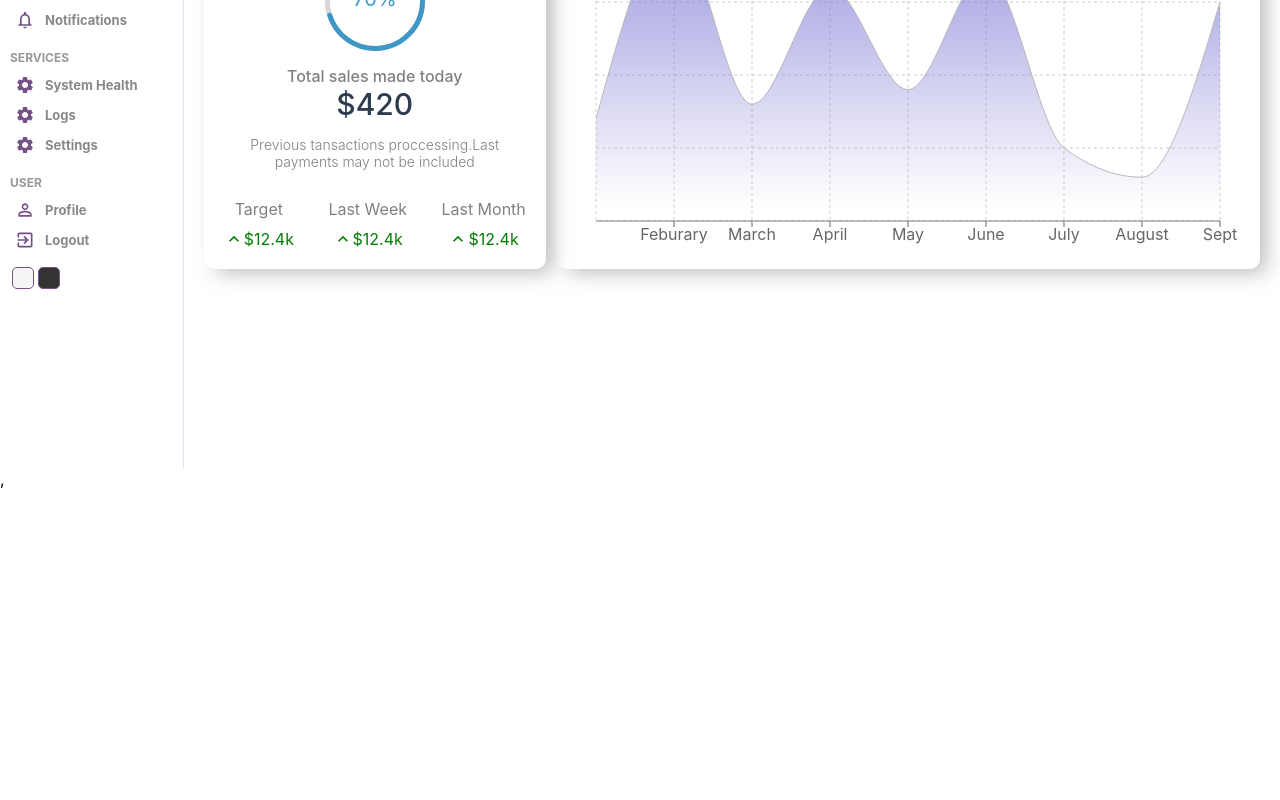
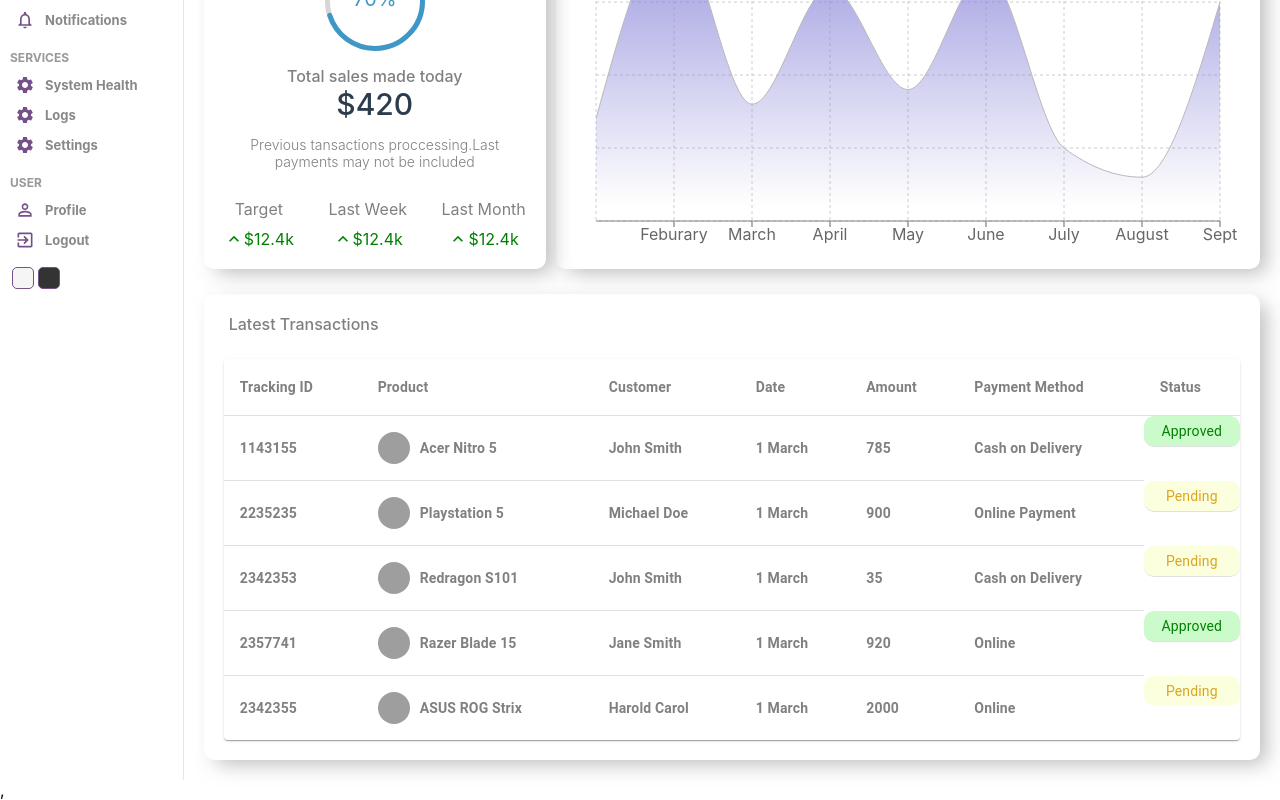
Before and after one commit to Alwaz/react-admin-panel, a React (Create React App) app: page / in a window 1280 px wide. Shown: the part 331-1131 px from the top of the page. Before the commit the page ends 820 px from the top, so only its background shows below. Built offline with nearby package versions, Linux system fonts and the light colour scheme; grey boxes are pictures that could not be loaded.

Commit message:
table component complete

```diff
--- /dev/null
+++ b/src/Components/Table/TableList.jsx
@@ -0,0 +1,109 @@
+import React from "react";
+import "./TableList.scss";
+import Table from "@mui/material/Table";
+import TableBody from "@mui/material/TableBody";
+import TableCell from "@mui/material/TableCell";
+import TableContainer from "@mui/material/TableContainer";
+import TableHead from "@mui/material/TableHead";
+import TableRow from "@mui/material/TableRow";
+import Paper from "@mui/material/Paper";
+
+const TableList = () => {
+  const rows = [
+    {
+      id: 1143155,
+      product: "Acer Nitro 5",
+      img: "https://m.media-amazon.com/images/I/81bc8mA3nKL._AC_UY327_FMwebp_QL65_.jpg",
+      customer: "John Smith",
+      date: "1 March",
+      amount: 785,
+      method: "Cash on Delivery",
+      status: "Approved",
+    },
+    {
+      id: 2235235,
+      product: "Playstation 5",
+      img: "https://m.media-amazon.com/images/I/31JaiPXYI8L._AC_UY327_FMwebp_QL65_.jpg",
+      customer: "Michael Doe",
+      date: "1 March",
+      amount: 900,
+      method: "Online Payment",
+      status: "Pending",
+    },
+    {
+      id: 2342353,
+      product: "Redragon S101",
+      img: "https://m.media-amazon.com/images/I/71kr3WAj1FL._AC_UY327_FMwebp_QL65_.jpg",
+      customer: "John Smith",
+      date: "1 March",
+      amount: 35,
+      method: "Cash on Delivery",
+      status: "Pending",
+    },
+    {
+      id: 2357741,
+      product: "Razer Blade 15",
+      img: "https://m.media-amazon.com/images/I/71wF7YDIQkL._AC_UY327_FMwebp_QL65_.jpg",
+      customer: "Jane Smith",
+      date: "1 March",
+      amount: 920,
+      method: "Online",
+      status: "Approved",
+    },
+    {
+      id: 2342355,
+      product: "ASUS ROG Strix",
+      img: "https://m.media-amazon.com/images/I/81hH5vK-MCL._AC_UY327_FMwebp_QL65_.jpg",
+      customer: "Harold Carol",
+      date: "1 March",
+      amount: 2000,
+      method: "Online",
+      status: "Pending",
+    },
+  ];
+
+  return (
+    <TableContainer component={Paper} className="table">
+      <Table sx={{ minWidth: 650 }} aria-label="simple table">
+        <TableHead>
+          <TableRow>
+            <TableCell className="tableCell">Tracking ID</TableCell>
+            <TableCell className="tableCell">Product</TableCell>
+            <TableCell className="tableCell">Customer</TableCell>
+            <TableCell className="tableCell">Date</TableCell>
+            <TableCell className="tableCell">Amount</TableCell>
+            <TableCell className="tableCell">Payment Method</TableCell>
+            <TableCell className="tableCell">Status</TableCell>
+          </TableRow>
+        </TableHead>
+        <TableBody>
+          {rows.map((row) => (
+            <TableRow
+              key={row.id}
+              sx={{ "&:last-child td, &:last-child th": { border: 0 } }}
+            >
+              <TableCell className="tableCell" component="th" scope="row">
+                {row.id}
+              </TableCell>
+              <TableCell className="tableCell">
+                <div className="cellWrapper">
+                  <img src={row.img} alt="product Image" className="image" />
+                  {row.product}
+                </div>
+              </TableCell>
+              <TableCell className="tableCell">{row.customer}</TableCell>
+              <TableCell className="tableCell">{row.date}</TableCell>
+              <TableCell className="tableCell">{row.amount}</TableCell>
+              <TableCell className="tableCell">{row.method}</TableCell>
+              <TableCell className={`status ${row.status}`}>
+                {row.status}
+              </TableCell>
+            </TableRow>
+          ))}
+        </TableBody>
+      </Table>
+    </TableContainer>
+  );
+};
+
+export default TableList;
--- /dev/null
+++ b/src/Components/Table/TableList.scss
@@ -0,0 +1,39 @@
+.table {
+
+
+    .tableCell{
+        color: gray;
+        font-weight: bold;
+    }
+    .status {
+        padding: 5px;
+        border-radius: 10px;
+        display: flex;
+        justify-content: center;
+        align-items: center;
+
+        &.Approved {
+            color: green;
+            background-color: rgba(18, 235, 18, 0.219);
+        }
+        &.Pending {
+            color: goldenrod;
+            background-color: rgba(229, 255, 0, 0.13);
+        }
+    }
+
+        .cellWrapper {
+            display: flex;
+            align-items: center;
+
+
+            .image {
+            width:32px;
+            height: 32px;
+            border-radius: 50%;
+            object-fit: cover;
+            margin-right: 10px;
+            }
+
+    }
+}
--- a/src/pages/Home/Home.jsx
+++ b/src/pages/Home/Home.jsx
@@ -5,7 +5,7 @@
 import Widget from "../../Components/Widget/Widget";
 import Featured from "../../Components/Charts/Featured/Featured";
 import Chart from "../../Components/Charts/Chart/Chart";
-
+import TableList from "../../Components/Table/TableList";
 const Home = () => {
   return (
     <div className="home">
@@ -23,6 +23,11 @@
           <Featured />
           <Chart />
         </div>
+
+        <div className="tableContainer">
+          <div className="tableTiltle">Latest Transactions</div>
+          <TableList />
+        </div>
       </div>
     </div>
   );
--- a/src/pages/Home/Home.scss
+++ b/src/pages/Home/Home.scss
@@ -17,5 +17,22 @@
       // background-color: aqua;
       gap: 10px;
     }
+
+
+    .tableContainer {
+      border-radius: 10px;
+      box-shadow: 9px 7px 20px -3px rgba(167,166,167,0.75);
+     -webkit-box-shadow: 9px 7px 20px -3px rgba(167,166,167,0.75);
+     -moz-box-shadow: 9px 7px 20px -3px rgba(167,166,167,0.75);
+     margin: 20px;
+     padding: 20px;
+
+
+     .tableTiltle {
+       font-weight: 500;
+       color: #808080;
+       margin: 0 0 25px 5px;
+     }
+    }
   }
 }
```
